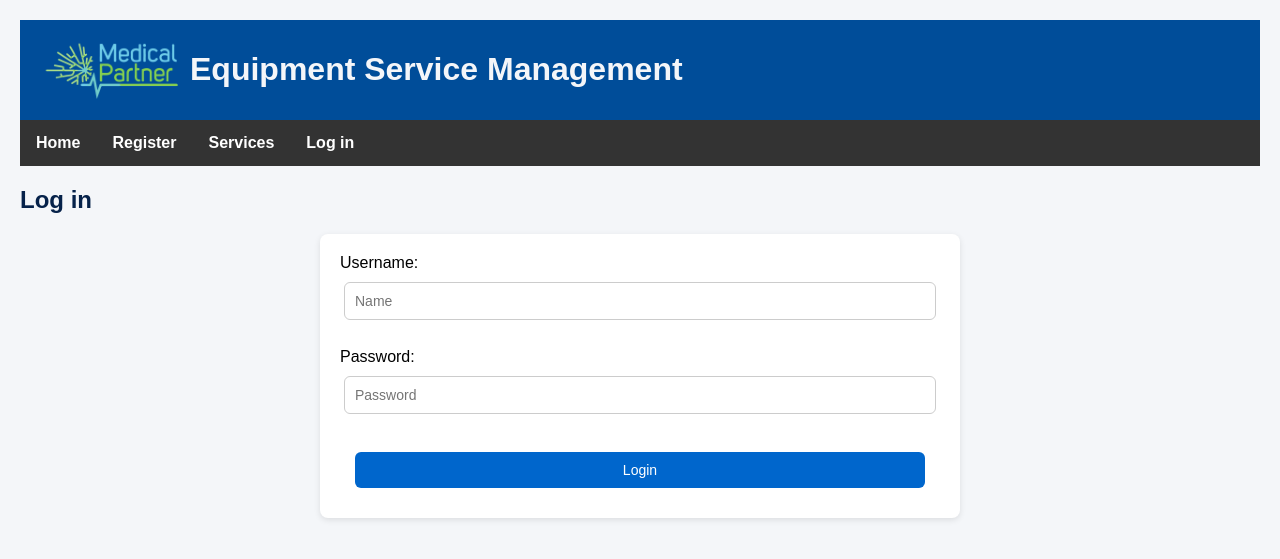
After one commit to franciscopanchosalazar/my_crud_app, a Flask app: page /login in a window 1280 px wide. The commit adds this page. Shown: the top 559 px of the page. Run offline with Flask 3, Linux system fonts and the light colour scheme.

Commit message:
Add login page, user and password verification

```diff
--- a/main.py
+++ b/main.py
@@ -14,7 +14,7 @@ from werkzeug.security import generate_password_hash, check_password_hash
 # Creates the Flask application object, __name__ tells Flask where to look for resources.
 app = Flask(__name__)
 
-@app.route('/')
+@app.route('/') # Initial route, when opening the app it will go to the url render in the home function
 def home():
     return render_template('index.html')
 
@@ -197,7 +197,41 @@ def register():
         cursor.execute(sql_query, (username, email, hashed_pw))
         db.commit()
 
+        #return jsonify({"message": "User has been succesfully added"})
+
         #return redirect(url_for("login"))  # Redirect to login page later
 
     # For now, just show a simple form
     return render_template("register.html")
+
+# ------------------------------------------------------------------------------------------------------------------------------
+
+@app.route('/login' , methods=['GET', 'POST'])
+def login():
+    cursor = db.cursor()
+
+    # Checks the user submitted the form.
+    if request.method == "POST":
+        username =  request.form["user_name"]
+        password = request.form["password"]
+
+        print("Username:", username)
+        print("Password:", password)
+
+        # Checks for user existence
+        sql_query = "SELECT id, user_name, password_hash FROM users WHERE user_name = %s"
+        cursor.execute(sql_query, (username,))
+        user = cursor.fetchone()
+
+        if user==None:
+            print(f"{username} is not a valid user" ) # the print must be changed to do something else while I move on
+        else:
+            # Verifies the password
+            if check_password_hash(user[2], password): # user[2] is the stored hash from the database
+                print("Login successful")   # Print must be change to do something else when moving on
+            else:
+                # Print must be change to do something else when moving on
+                print(f"{user[1]} is a valid user but")
+                print("Wrong password")
+
+    return render_template("login.html")
--- a/static/style.css
+++ b/static/style.css
@@ -178,9 +178,39 @@ button {
   transition: background-color 0.3s;
 }
 
-
-
 #servicesButton:hover {
   background-color: #9ff196;
   color: #333;
 }
+
+/* Login related stuff */
+#loginForm {
+  background-color: white;
+  padding: 20px;
+  margin: 20px auto;
+  border-radius: 8px;
+  box-shadow: 0 2px 6px rgba(0,0,0,0.1);
+  max-width: 600px;
+}
+#loginForm input, #loginForm button {
+  display: block;
+  width: 95%;
+  margin: 10px auto;
+  padding: 10px;
+  border: 1px solid #ccc;
+  border-radius: 6px;
+  font-size: 14px;
+}
+
+#loginForm button {
+  background-color: #0066cc;
+  color: white;
+  border: none;
+  cursor: pointer;
+  transition: background-color 0.3s;
+}
+
+#loginForm button:hover {
+  background-color: #9ff196;
+  color: #333;
+}
--- a/templates/base.html
+++ b/templates/base.html
@@ -21,6 +21,7 @@
             <li><a href="{{ url_for('home') }}">Home</a></li>
             <li><a href="{{ url_for('register') }}">Register</a></li>
             <li><a href="{{ url_for('all_services') }}">Services</a></li>
+            <li><a href="{{ url_for('login') }}">Log in</a></li>
         </ul>
     </nav>
 
--- /dev/null
+++ b/templates/login.html
@@ -0,0 +1,15 @@
+{% extends "base.html" %}
+
+{% block title %}Log in{% endblock %}
+
+{% block content %}
+
+<h2>Log in</h2>
+
+<form id="loginForm" method="post">
+    Username: <input type="text" name="user_name" placeholder="Name" required><br>
+    Password: <input type="password" name="password" placeholder="Password" required><br>
+    <button type="submit">Login</button>
+</form>
+
+{% endblock %}
--- a/templates/register.html
+++ b/templates/register.html
@@ -6,9 +6,9 @@
 {% block content %}
 <h2>Register</h2>
 <form id="registerForm" method="post">
-    Username: <input type="text" name="user_name" placeholder="Name"><br>
-    Email: <input type="email" name="email" placeholder="YourName@company.com"><br>
-    Password: <input type="password" name="password" placeholder="Password"><br>
+    Username: <input type="text" name="user_name" placeholder="Name" required><br>
+    Email: <input type="email" name="email" placeholder="YourName@company.com" required><br>
+    Password: <input type="password" name="password" placeholder="Password" required><br>
     <button type="submit">Register</button>
 </form>
 {% endblock %}
```
Also changed, not shown: process.txt (+24 -0 lines).
